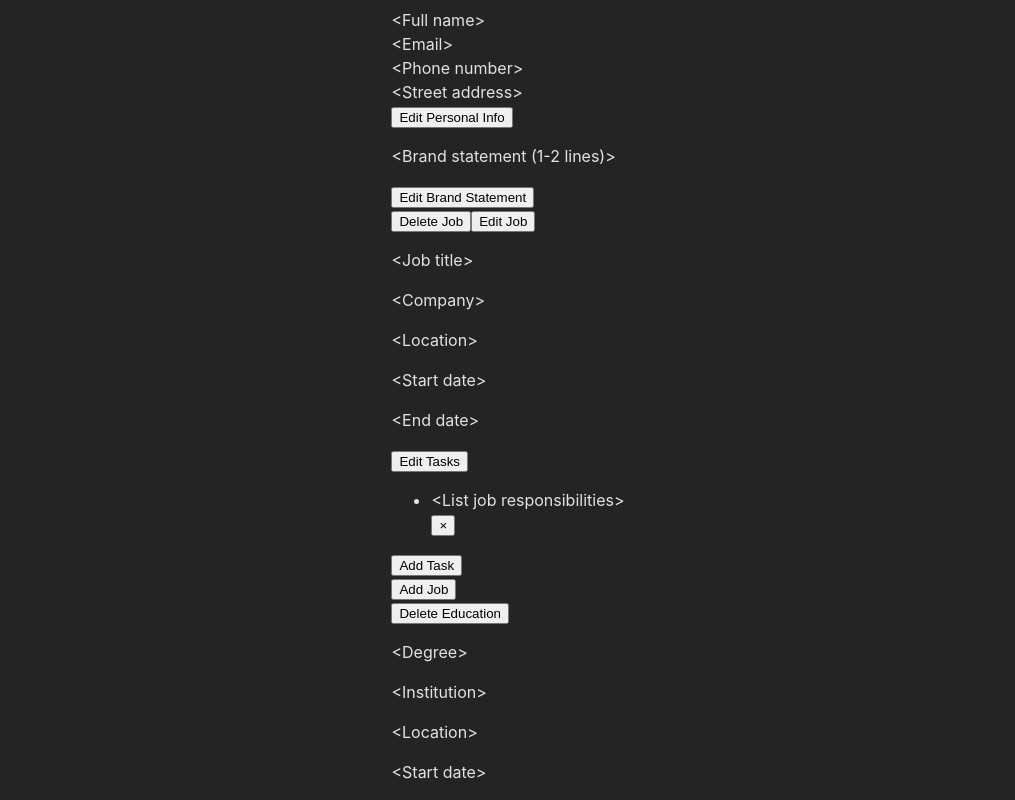
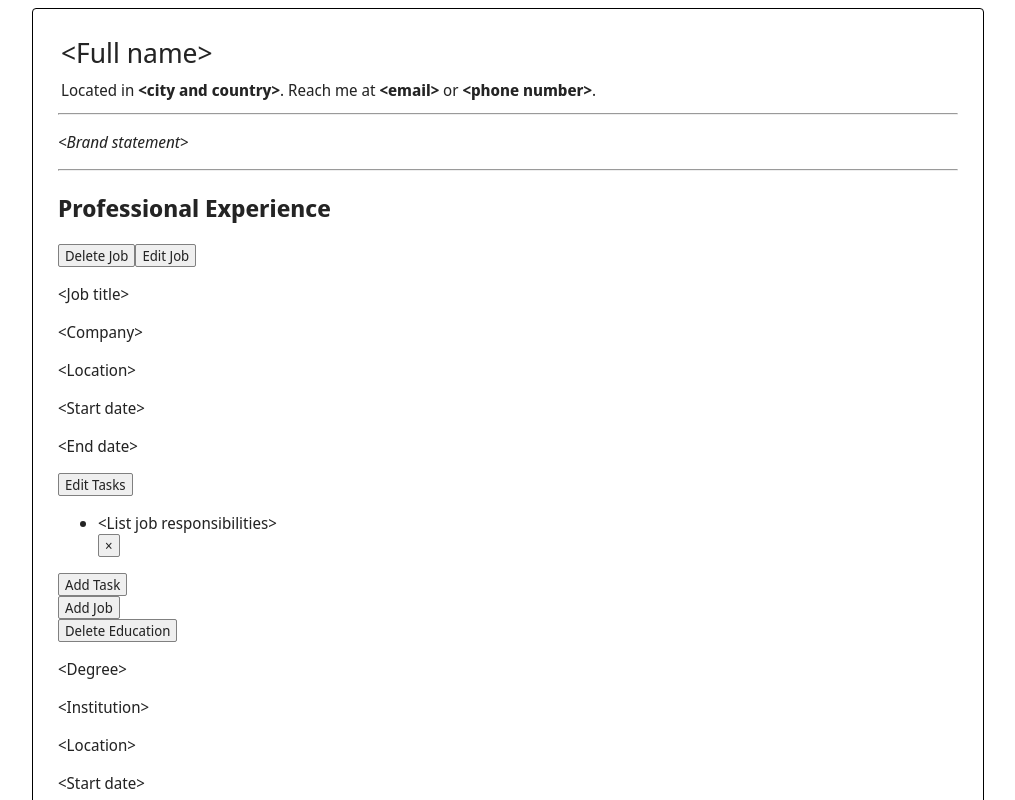
Before and after one commit to naouuud/cv-project, a React (Vite) app: page / in a window 1280 px wide. Shown: the top 800 px of the page, without its empty margins (132-1147 px from the left). Built offline with nearby package versions, Linux system fonts and the light colour scheme.

Commit message:
Initial commit on styling branch

```diff
--- a/index.html
+++ b/index.html
@@ -5,6 +5,9 @@
     <link rel="icon" type="image/svg+xml" href="/vite.svg" />
     <meta name="viewport" content="width=device-width, initial-scale=1.0" />
     <title>CV Project</title>
+    <style>
+      @import url("https://fonts.googleapis.com/css2?family=Noto+Sans+Display:wght@300&display=swap");
+    </style>
   </head>
   <body>
     <div id="root"></div>
--- a/src/assets/initial-data.js
+++ b/src/assets/initial-data.js
@@ -1,11 +1,11 @@
 export const initialPersonalInfo = {
   name: "<Full name>",
-  email: "<Email>",
-  phone: "<Phone number>",
-  address: "<Street address>",
+  address: "<city and country>",
+  email: "<email>",
+  phone: "<phone number>",
 };
 
-export const initialBrandStatement = "<Brand statement (1-2 lines)>";
+export const initialBrandStatement = "<Brand statement>";
 
 export const initialJobs = [
   {
--- a/src/components/App.jsx
+++ b/src/components/App.jsx
@@ -7,13 +7,13 @@ import Skills from "./Skills";
 
 function App() {
   return (
-    <>
+    <div className="form">
       <PersonalInfo />
       <BrandStatement />
       <Jobs />
       <Educations />
       <Skills />
-    </>
+    </div>
   );
 }
 
--- a/src/components/BrandStatement.jsx
+++ b/src/components/BrandStatement.jsx
@@ -19,14 +19,20 @@ export default function BrandStatement() {
   }
 
   return editing ? (
-    <form onSubmit={submitHandler} className="personal-brand editing-mode">
-      <textarea value={brandStatement} onChange={changeHandler} />
-      <button type="submit">Submit</button>
-    </form>
+    <>
+      <form onSubmit={submitHandler} className="personal-brand edit-mode">
+        <textarea value={brandStatement} onChange={changeHandler} />
+        <button type="submit">Submit</button>
+      </form>
+      <hr />
+    </>
   ) : (
-    <div className="personal-brand display-mode">
-      <p>{brandStatement}</p>
-      <button onClick={toggleEdit}>Edit Brand Statement</button>
-    </div>
+    <>
+      <div onClick={toggleEdit} className="personal-brand display-mode">
+        <p>{brandStatement}</p>
+        {/* <button onClick={toggleEdit}>Edit Brand Statement</button> */}
+      </div>
+      <hr />
+    </>
   );
 }
--- a/src/components/Jobs.jsx
+++ b/src/components/Jobs.jsx
@@ -48,6 +48,7 @@ export default function Jobs() {
 
   return (
     <>
+      <h2>Professional Experience</h2>
       {jobs.map((job) => (
         <div key={job.id}>
           <button onClick={() => deletePair(job.id)}>Delete Job</button>
--- a/src/components/PersonalInfo.jsx
+++ b/src/components/PersonalInfo.jsx
@@ -20,25 +20,49 @@ export default function PersonalInfo() {
   }
 
   return editing ? (
-    <form onSubmit={submitHandler} className="personal-info editing-mode">
-      {Object.keys(personalInfo).map((key) => {
-        return (
+    <>
+      <form onSubmit={submitHandler} className="personal-info edit-mode">
+        <input
+          className="name"
+          type="text"
+          value={personalInfo.name}
+          onChange={(e) => changeHandler(e, "name")}
+        />
+        <div>
+          Located in{" "}
           <input
-            key={key}
             type="text"
-            value={personalInfo[key]}
-            onChange={(e) => changeHandler(e, key)}
-          />
-        );
-      })}
-      <button type="submit">Submit</button>
-    </form>
+            value={personalInfo.address}
+            onChange={(e) => changeHandler(e, "address")}
+          />{" "}
+          Reach me at{" "}
+          <input
+            type="text"
+            value={personalInfo.email}
+            onChange={(e) => changeHandler(e, "email")}
+          />{" "}
+          or{" "}
+          <input
+            type="text"
+            value={personalInfo.phone}
+            onChange={(e) => changeHandler(e, "phone")}
+          />{" "}
+          <button type="submit">Submit</button>
+        </div>
+      </form>
+      <hr />
+    </>
   ) : (
-    <div className="personal-info display-mode">
-      {Object.keys(personalInfo).map((key) => (
-        <div key={key}>{personalInfo[key]}</div>
-      ))}
-      <button onClick={toggleEdit}>Edit Personal Info</button>
-    </div>
+    <>
+      <div onClick={toggleEdit} className="personal-info display-mode">
+        <div className="name">{personalInfo.name}</div>
+        <div>
+          Located in <span className="bold">{personalInfo.address}</span>. Reach
+          me at <span className="bold">{personalInfo.email}</span> or{" "}
+          <span className="bold">{personalInfo.phone}</span>.
+        </div>
+      </div>
+      <hr />
+    </>
   );
 }
--- a/src/index.css
+++ b/src/index.css
@@ -1,25 +1,84 @@
 :root {
-  font-family: Inter, system-ui, Avenir, Helvetica, Arial, sans-serif;
-  line-height: 1.5;
-  font-weight: 400;
-
-  color-scheme: light dark;
-  color: rgba(255, 255, 255, 0.87);
-  background-color: #242424;
-
-  font-synthesis: none;
-  text-rendering: optimizeLegibility;
-  -webkit-font-smoothing: antialiased;
-  -moz-osx-font-smoothing: grayscale;
-  -webkit-text-size-adjust: 100%;
-
+  /* font-family: "Noto Sans Display", sans-serif; */
+  /* font-size: 18px; */
+  /* line-height: 1.5; */
+  /* font-weight: 400; */
+  color: #242424;
+  background-color: white;
   display: flex;
   justify-content: center;
 }
 
 .form {
-  color: black;
-  background-color: white;
+  font-family: "Noto Sans Display", sans-serif;
+  font-size: 16px;
+  width: 900px;
+  border: 1px solid black;
+  padding: 20px 25px;
+  border-radius: 4px;
+}
+
+input,
+button,
+.personal-brand textarea {
+  font-family: "Noto Sans Display", sans-serif;
+  color: #242424;
+  outline: none;
+  font-size: 16px;
+  border-radius: 2px;
+}
+
+input,
+textarea {
+  width: auto;
+  size: auto;
+  border: 1px dashed grey;
+}
+
+textarea {
+  resize: none;
+}
+
+button {
+  font-size: 14px;
+  border: 1px solid gray;
+}
+
+hr {
+  margin-bottom: 10px;
+}
+
+.bold {
+  font-weight: 600;
+}
+
+.personal-info {
+  display: flex;
+  flex-direction: column;
+}
+
+.personal-info:hover {
+  cursor: pointer;
+}
+
+.personal-info .name {
+  width: 100%;
+  font-size: 28px;
+  padding: 4px 3px;
+}
+
+.personal-info div + div {
+  padding: 4px 3px;
+}
+
+.personal-brand,
+.personal-brand textarea {
+  font-style: italic;
+  width: 100%;
+}
+
+.personal-brand:hover {
+  cursor: pointer;
 }
 
 /* a {
```
